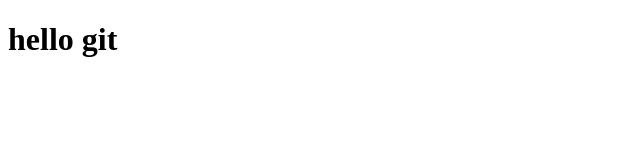
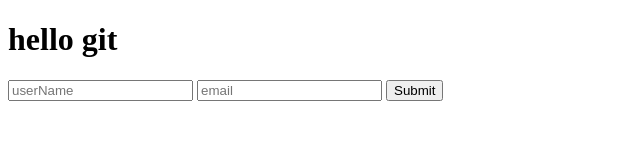
Before and after one commit to abed-mehran/Slider-Profile-HTML-CSS-, a plain HTML site: page index.html in a window 1280 px wide. Shown: the whole page, without its empty margins (0-640 px from the left). Drawn offline with Linux system fonts and the light colour scheme.

Commit message:
add form login

```diff
--- a/index.html
+++ b/index.html
@@ -7,5 +7,10 @@
 </head>
 <body>
     <H1>hello git</H1>
+    <form action="">
+        <input type="text" placeholder="userName">
+        <input type="email" placeholder="email">
+        <input type="submit">
+    </form>
 </body>
 </html>
```
